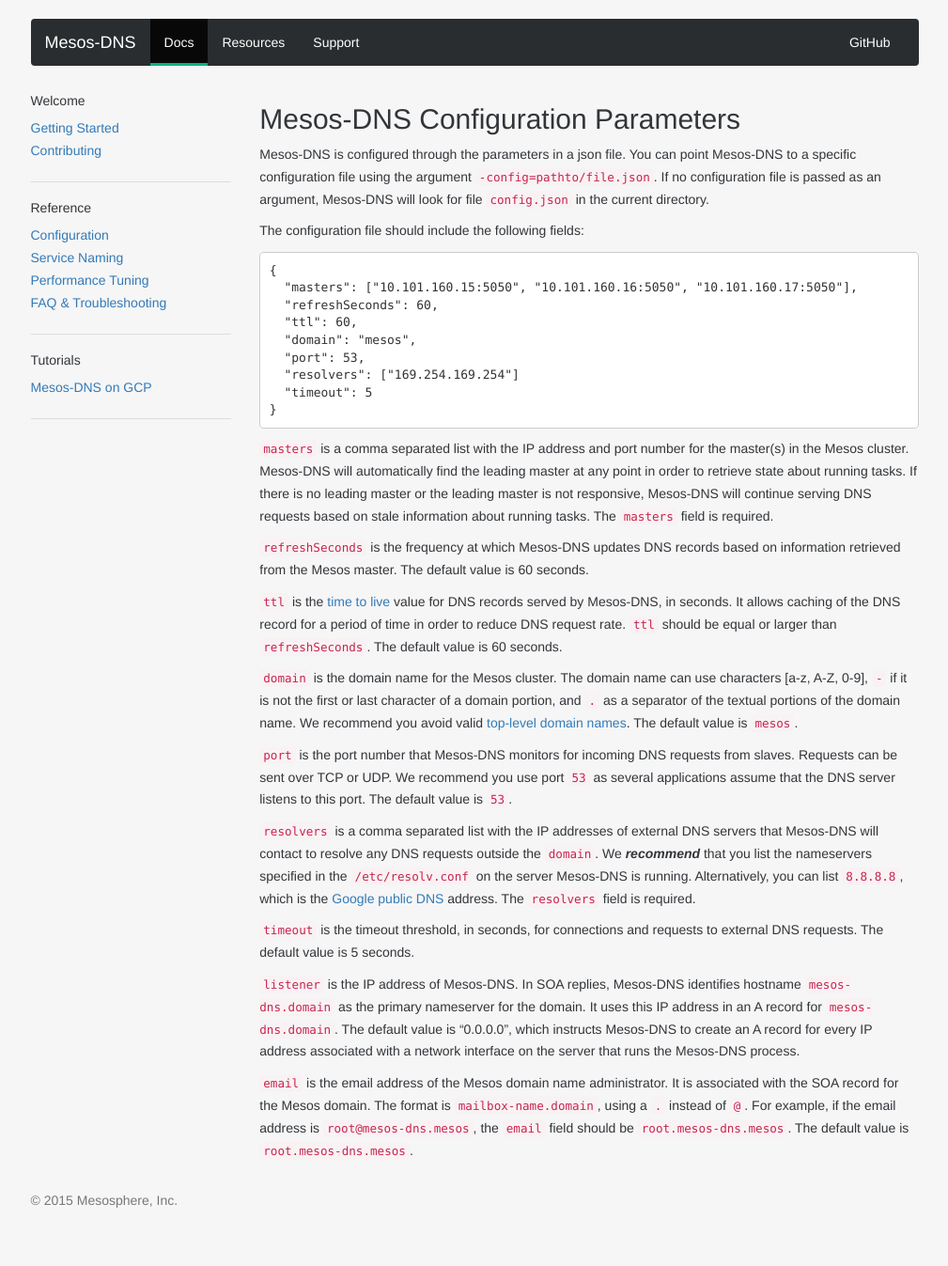
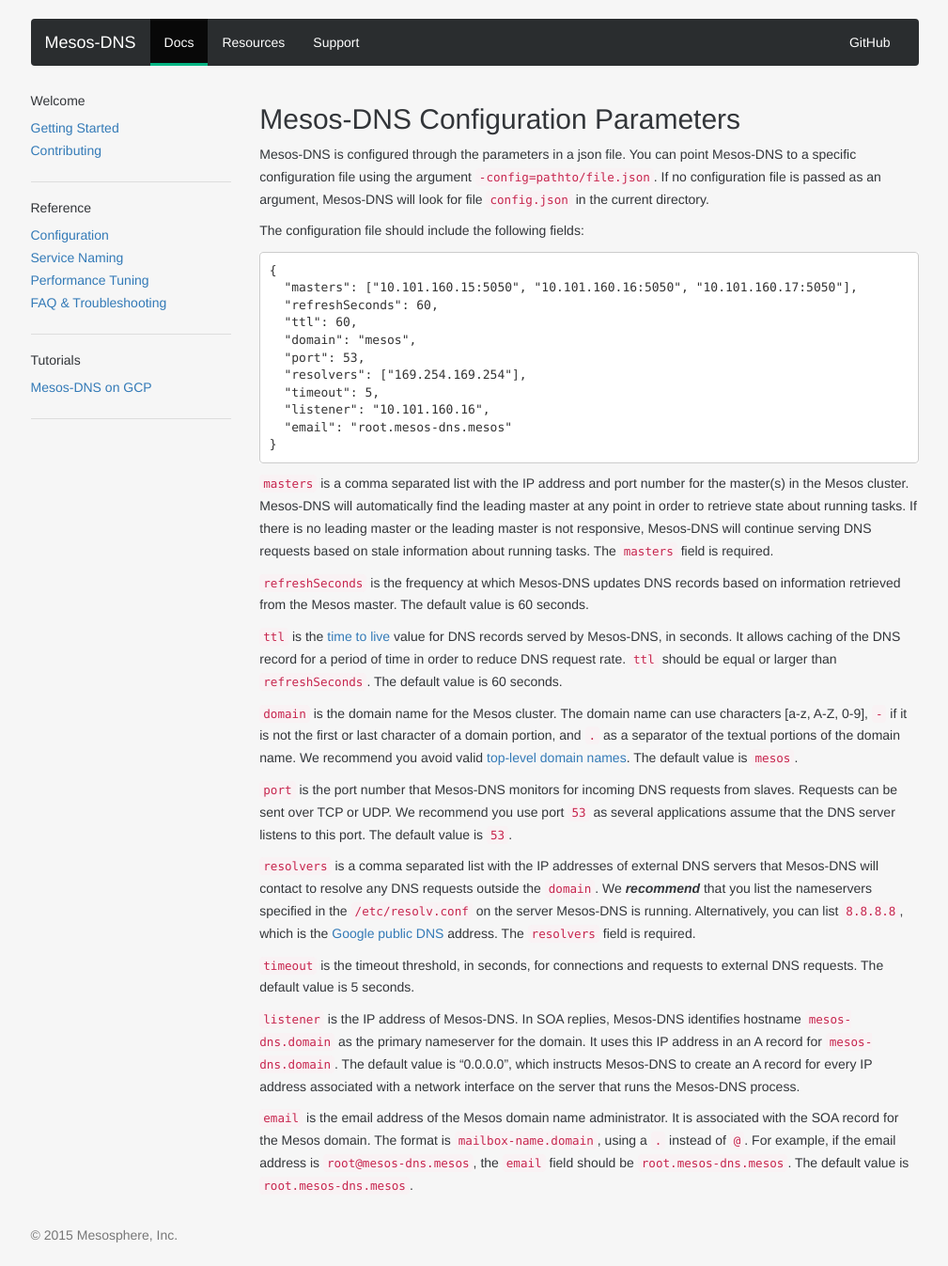
Before and after one commit to vkorehov/mesos-dns, a Jekyll site: the page built from docs/configuration-parameters.md, in a window 1280 px wide. Shown: the whole page at 94% size, without its empty margins (135-1144 px from the left). Built offline with Jekyll 4.4.1, drawn with Linux system fonts in a browser that asks for light colours; nearby versions of some CDN libraries; some web fonts are replaced; Markdown is read by kramdown in place of the engine named in the settings; before the commit the page ends 1310 px from its top, so only the background shows below that.

Commit message:
Updates documentation

````diff
--- a/docs/configuration-parameters.md
+++ b/docs/configuration-parameters.md
@@ -15,8 +15,10 @@ The configuration file should include the following fields:
   "ttl": 60,
   "domain": "mesos",
   "port": 53,
-  "resolvers": ["169.254.169.254"]
-  "timeout": 5
+  "resolvers": ["169.254.169.254"],
+  "timeout": 5,
+  "listener": "10.101.160.16",
+  "email": "root.mesos-dns.mesos"
 }
 ```
 
````
